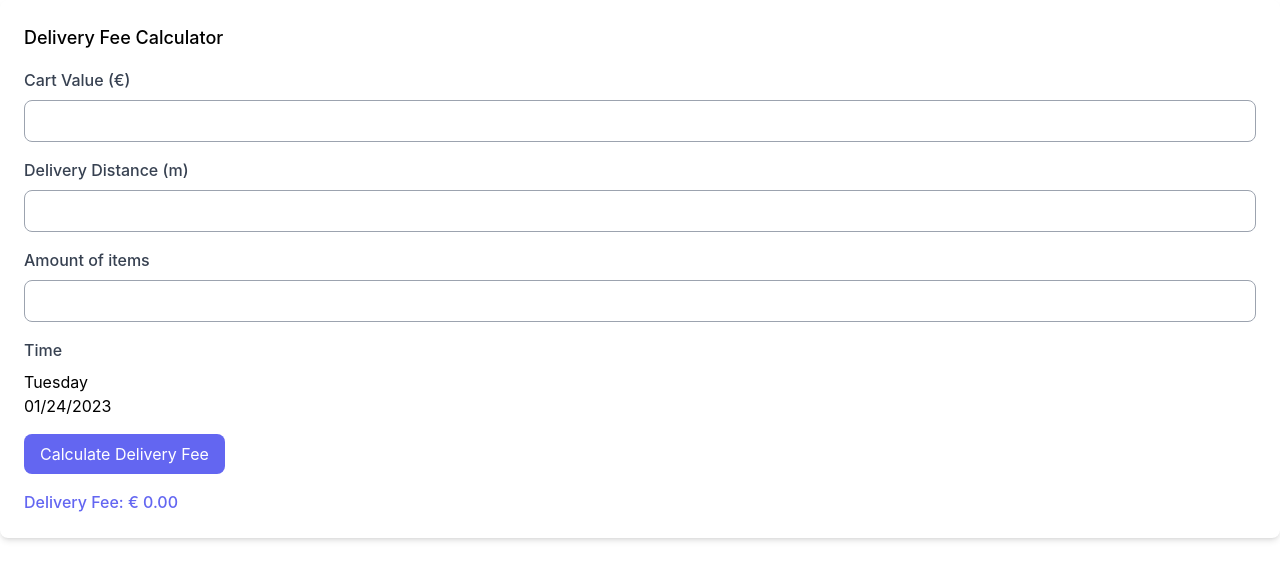
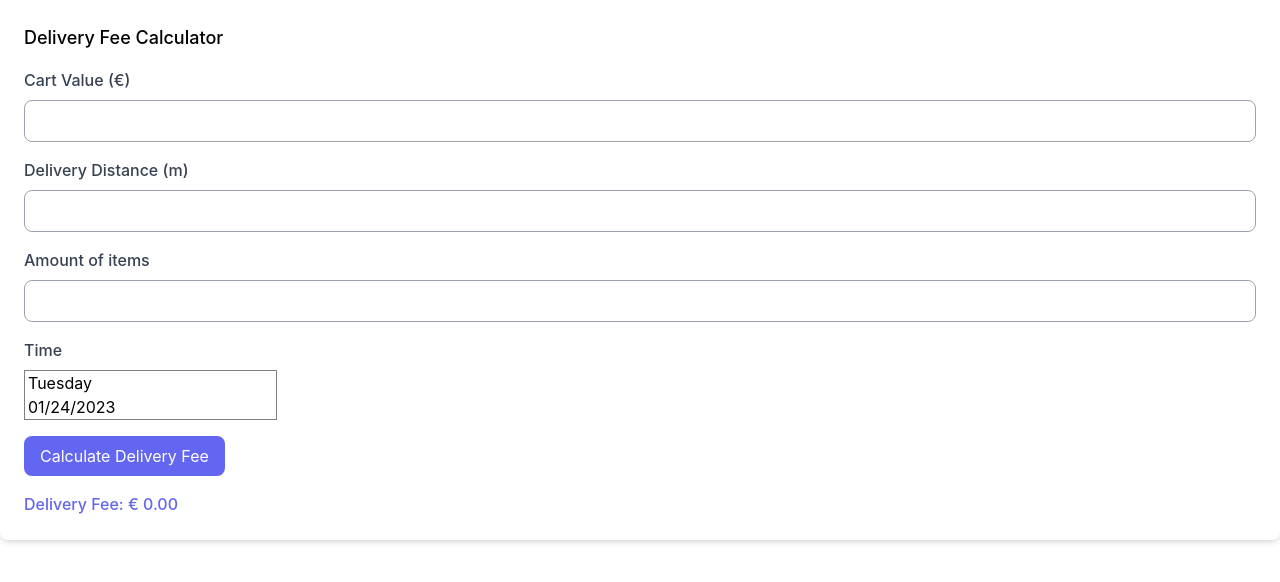
Before and after one commit to tidumarco/data-fee-calculator, a React (Create React App) app: page / in a window 1280 px wide. Shown: the top 582 px of the page. Built offline with nearby package versions, Linux system fonts and the light colour scheme; the HTML template or start-up script is replaced by a standard one.

Commit message:
Assignment succesfully satisfying rules

```diff
--- a/package.json
+++ b/package.json
@@ -9,6 +9,7 @@
     "@types/jest": "^27.5.2",
     "@types/node": "^16.18.11",
     "@types/react": "^18.0.27",
+    "@types/react-datepicker": "^4.8.0",
     "@types/react-dom": "^18.0.10",
     "lodash": "^4.17.21",
     "react": "^18.2.0",
--- a/src/App.css
+++ b/src/App.css
@@ -1,38 +1,20 @@
 .App {
-  text-align: center;
+	font-family: sans-serif;
   }
 
-.App-logo {
-  height: 40vmin;
-  pointer-events: none;
+  .DatePickerWithWeekday {
+	display: inline-block;
+	padding-left: 3px;
+	border: thin solid gray;
   }
 
-@media (prefers-reduced-motion: no-preference) {
-  .App-logo {
-    animation: App-logo-spin infinite 20s linear;
-  }
+  .react-date-picker__wrapper {
+	border: 0;
   }
 
-.App-header {
-  background-color: #282c34;
-  min-height: 100vh;
-  display: flex;
-  flex-direction: column;
-  align-items: center;
-  justify-content: center;
-  font-size: calc(10px + 2vmin);
-  color: white;
+
+.DatePickerWithWeekday {
+  display: inline-block;
+  padding-left: 3px;
+  border: thin solid gray;
 }
-
-.App-link {
-  color: #61dafb;
-}
-
-@keyframes App-logo-spin {
-  from {
-    transform: rotate(0deg);
-  }
-  to {
-    transform: rotate(360deg);
-  }
-}
--- a/src/types.tsx
+++ b/src/types.tsx
@@ -1,8 +1,23 @@
 type DeliveryFee = number;
 type Distance = number;
 type Items = number;
-type DeliveryDate = string;
+type DeliveryDate = Date;
 type onChange = React.ChangeEvent<HTMLInputElement>;
 type CartValue = number;
+type Rush = boolean;
+type CartSurcharge = number;
+type DistanceSurcharge = number;
+type ItemsSurcharge = number;
 
-export type { CartValue, DeliveryFee, Distance, Items, DeliveryDate, onChange };
+export type {
+  CartValue,
+  DeliveryFee,
+  Distance,
+  Items,
+  DeliveryDate,
+  onChange,
+  Rush,
+  CartSurcharge,
+  DistanceSurcharge,
+  ItemsSurcharge,
+};
```
Also changed, not shown: 1 other file (tests, documents, lock files or other folders). Lines whose indentation alone changed are shown as unchanged.
